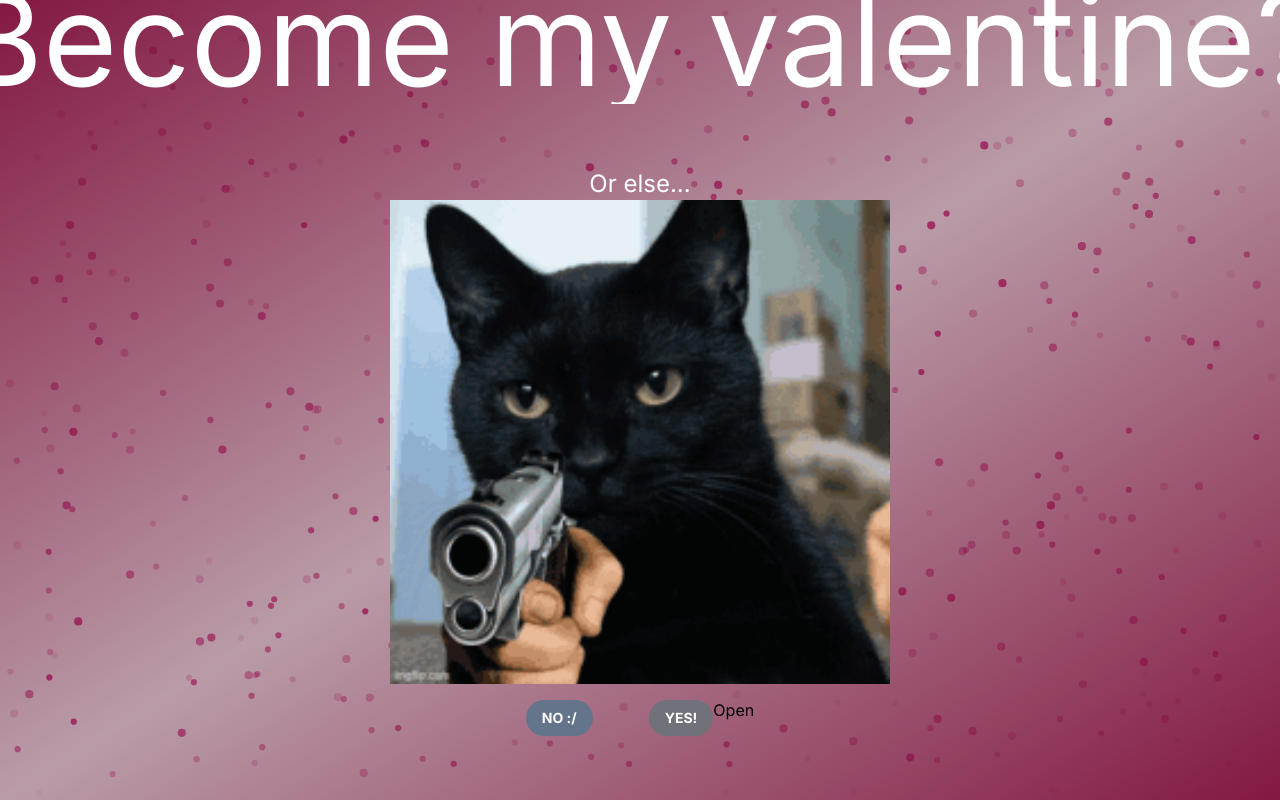
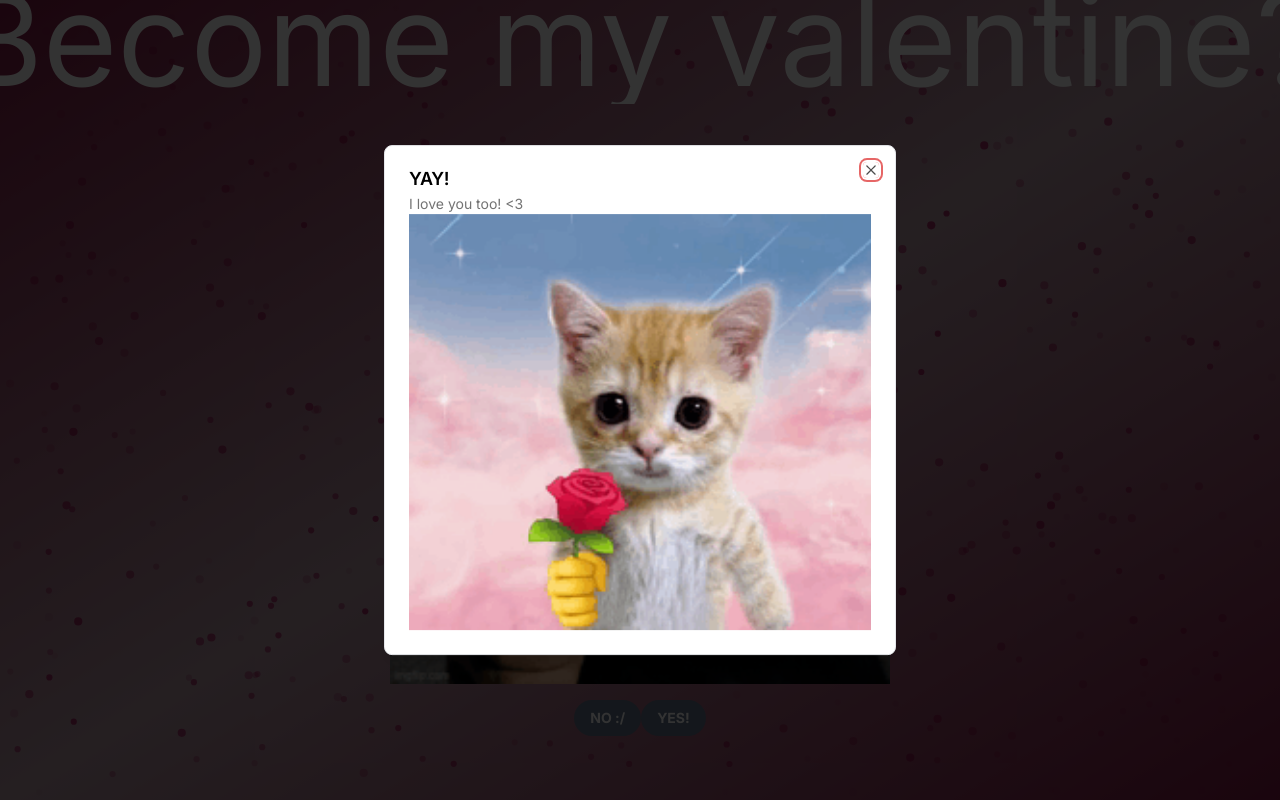
Before and after one commit to falniir/kachow, a Next.js app: page / in a window 1280 px wide. Both pictures are taken after a click on the button "YES!". Built offline with nearby package versions, Linux system fonts and the light colour scheme; what tailwindcss-animated would draw is missing.

Commit message:
added some stylings

```diff
--- a/src/app/page.tsx
+++ b/src/app/page.tsx
@@ -59,9 +59,10 @@ export default function Home() {
           </h2>
           <div className="flex flex-row items-center justify-center ">
            <button className="px-4 py-2 mt-4 text-sm font-bold text-white transition duration-500 bg-slate-500 rounded-full hover:bg-slate-400 hover:text-slate-300">NO :/</button>
-          <button className="ml-14 px-4 py-2 mt-4 text-sm font-bold text-white transition duration-500 bg-zinc-500 rounded-full hover:bg-zinc-400 hover:text-zinc-300 space-x-50">YES!</button>
+          <DialogPage
+            dialogText="YES!" dialogTitle="YAY!" dialogDescription="I love you too! <3"
 
-          <DialogPage/>
+          />
           </div>
 
         </div>
--- a/src/components/dialog.tsx
+++ b/src/components/dialog.tsx
@@ -5,18 +5,26 @@ import {
     DialogHeader,
     DialogTitle,
     DialogTrigger,
-  } from "@/components/ui/dialog"
+} from "@/components/ui/dialog"
+import Image from "next/image";
+import catFlower from "@/lib/images/catflower.jpg";
+interface DialogPageProps {
+    dialogText?: string;
+    dialogTitle?: string;
+  dialogDescription?: string;
+}
 
-  export default function DialogPage() {
+
+
+export default function DialogPage({ dialogText, dialogTitle, dialogDescription }: DialogPageProps) {
     return (
       <Dialog>
-        <DialogTrigger>Open</DialogTrigger>
+        <DialogTrigger className="px-4 py-2 mt-4 text-sm font-bold text-white transition duration-500 bg-slate-500 rounded-full hover:bg-slate-400 hover:text-slate-300">{dialogText}</DialogTrigger>
         <DialogContent>
           <DialogHeader>
-            <DialogTitle>Are you absolutely sure?</DialogTitle>
-            <DialogDescription>
-              This action cannot be undone. This will permanently delete your account
-              and remove your data from our servers.
+            <DialogTitle>{dialogTitle}</DialogTitle>
+            <DialogDescription>{dialogDescription}
+            <Image src={catFlower} alt="Picture of the author" width={500} height={500} />
             </DialogDescription>
           </DialogHeader>
         </DialogContent>
```
Also changed, not shown: src/lib/images/catflower.jpg (added).
